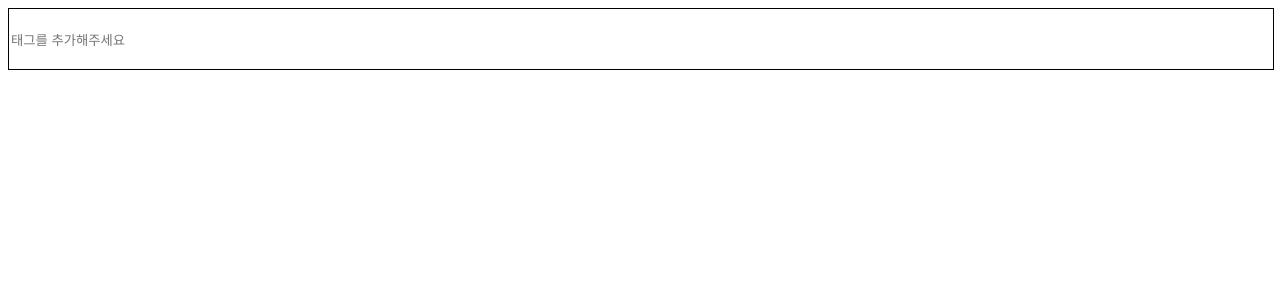
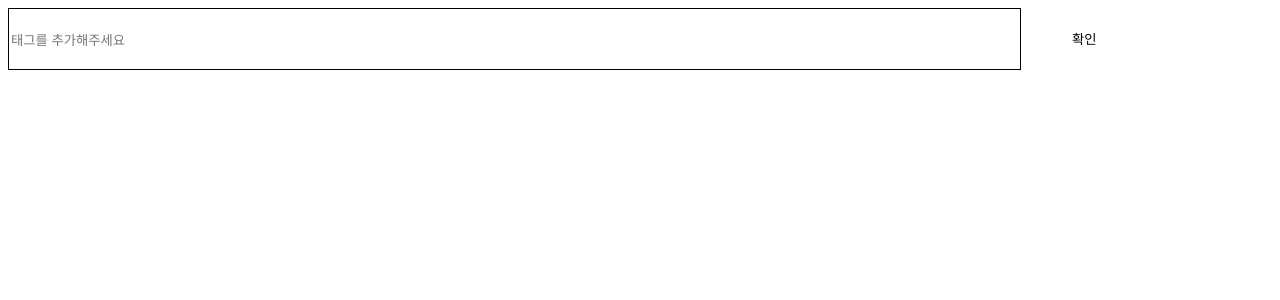
Before and after one commit to Dowap2/searchTag, a React (Create React App) app in the folder search-tag/: page / in a window 1280 px wide. Shown: the top 300 px of the page. Built offline with nearby package versions, Linux system fonts and the light colour scheme.

Commit message:
Add css and confirm button

```diff
--- a/search-tag/src/components/InputTag.tsx
+++ b/search-tag/src/components/InputTag.tsx
@@ -5,14 +5,15 @@ import styled from "styled-components";
 const InputBox = styled.div`
   margin: 0;
   padding: 0;
-  width: 100%;
+  width: 80%;
   height: 60px;
   border: 1px solid #000000;
   white-space: nowrap;
   overflow: auto;
+  float: left;
 `;
 const Input = styled.input`
-  width: 600px;
+  width: 100%;
   height: 100%;
   border: 0;
   -webkit-appearance: none;
@@ -42,6 +43,14 @@ const Xbutton = styled.button`
   border: 0;
   background: none;
 `;
+const ConfirmButton = styled.button`
+  margin: auto;
+  margin-right: 0;
+  width: 10%;
+  height: 60px;
+  background: none;
+  border: 0;
+`;
 
 export function InputTag(props: any) {
   const state = useSelector((state: any) => state.tagState.state);
@@ -67,6 +76,7 @@ export function InputTag(props: any) {
       );
   }
   return (
+    <div>
       <InputBox>
         <TagBox>{tagArray}</TagBox>
         <Input
@@ -80,5 +90,7 @@ export function InputTag(props: any) {
           }}
         />
       </InputBox>
+      <ConfirmButton>확인</ConfirmButton>
+    </div>
   );
 }
```
Also changed, not shown: 1 other file (tests, documents, lock files or other folders). Lines whose indentation alone changed are shown as unchanged.
